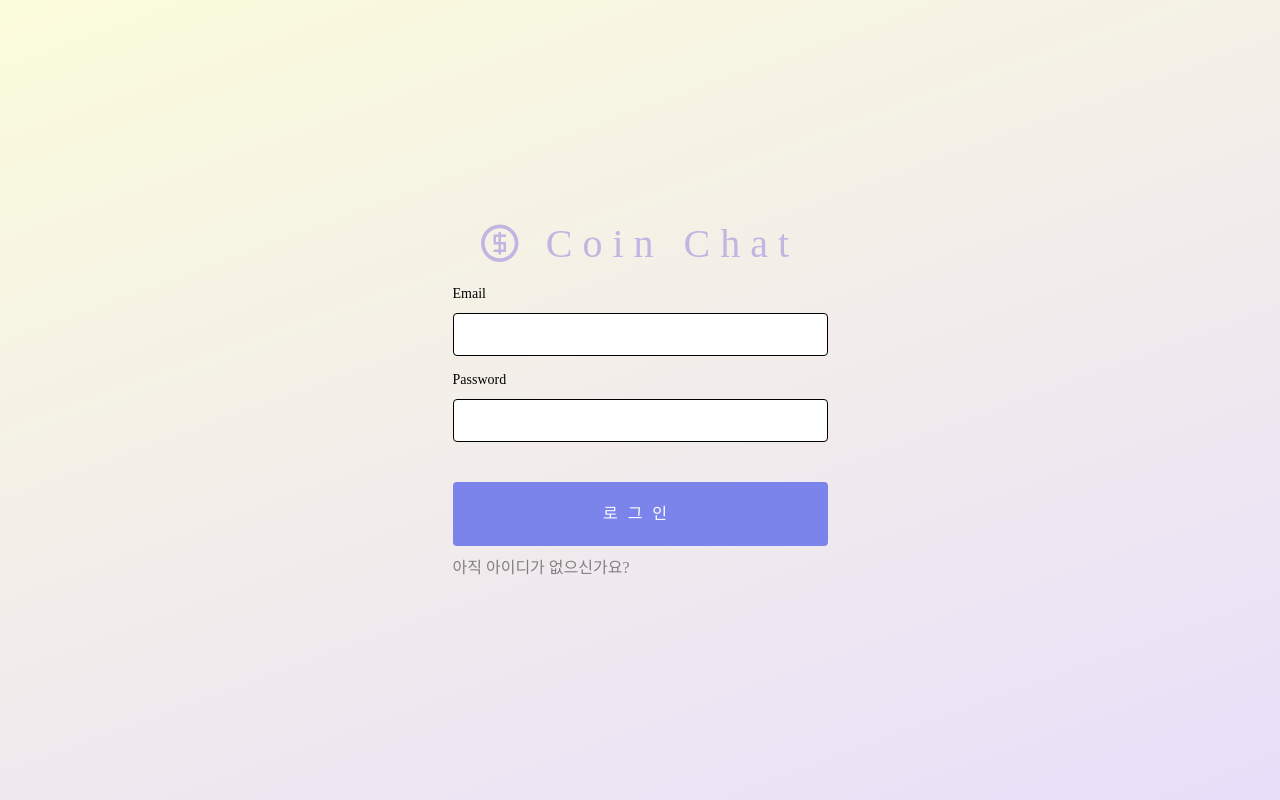
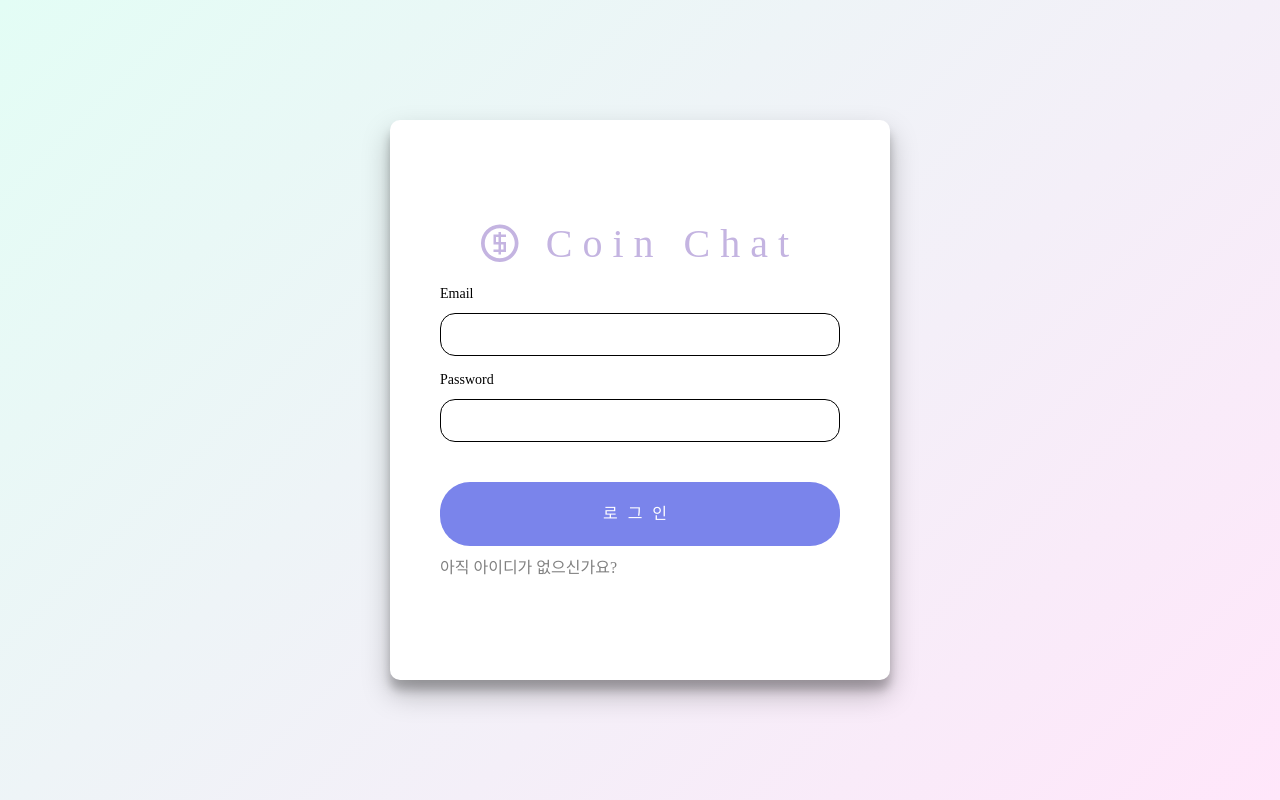
Before and after one commit to juni0914/Coin_chat, a React (Create React App) app: page /login in a window 1280 px wide. Built offline with nearby package versions, Linux system fonts and the light colour scheme; no server answers; a web font is replaced by a local one.

Commit message:
2022-11-29/22:18

```diff
--- a/src/components/LoginPage/LoginPage.js
+++ b/src/components/LoginPage/LoginPage.js
@@ -32,7 +32,8 @@ function LoginPage() {
     return (
         <>
         <div className="auth-wrapper" style={{
-            background: 'linear-gradient(-20deg, #e9defa 0%, #fbfcdb 100%)',
+      background: 'linear-gradient(-225deg, #E3FDF5 0%, #FFE6FA 100%)'
+
 
         }} >
             <form onSubmit={handleSubmit(onSubmit)}>
@@ -61,7 +62,9 @@ function LoginPage() {
 
                 <input type="submit" value="로그인" disabled={loading} />
                 <Link style={{ color: 'gray', textDecoration: 'none' }} to="/register">아직 아이디가 없으신가요?  </Link>
+
             </form>
+
         </div>
 
 
--- a/src/components/RegisterPage/RegisterPage.js
+++ b/src/components/RegisterPage/RegisterPage.js
@@ -52,13 +52,14 @@ function RegisterPage() {
 
 
   return (
-    <div className="auth-wrapper">
+    <div className="auth-wrapper" style={{
+      background: 'linear-gradient(-225deg, #E3FDF5 0%, #FFE6FA 100%)',
 
-      <div style={{textAlign: 'center'}}>
-        <h2 style={{fontSize: '40px',letterSpacing: '10px', color:"#C4B4E1"}}>회원가입</h2>
-      </div>
+  }}>
+
 
       <form onSubmit={handleSubmit(onSubmit)}>
+      <h2 style={{fontSize: '40px',letterSpacing: '10px', color:"#C4B4E1",textAlign: 'center'}}>회원가입</h2>
           <label>Email</label>
            <input
               name="email"
--- a/src/index.css
+++ b/src/index.css
@@ -1,11 +1,5 @@
 body {
-  	background: #EDEDEE;
-	display: flex;
-	justify-content: center;
-	flex-direction: column;
-	font-family: 'Raleway', sans-serif;
-	height: 100vh;
-	margin: -20px 0 50px;
+
   font-family: -apple-system, BlinkMacSystemFont, "Segoe UI", "Roboto", "Oxygen",
     "Ubuntu", "Cantarell", "Fira Sans", "Droid Sans", "Helvetica Neue",
     sans-serif;
@@ -39,6 +33,9 @@ body {
   font-style: normal;
 }
 
+
+
+
 h2{
   font-family: 'twayair';
 }
@@ -58,6 +55,7 @@ div{
 
 
 .auth-wrapper  {
+
   display: flex;
   flex-direction: column;
   min-height: 100vh;
@@ -65,11 +63,16 @@ div{
 
 }
 
-.auth-wrapper form {
-  width: 375px;
-  margin: 0 auto;
 
 
+.auth-wrapper form {
+  width: 500px;
+  margin: 0 auto;
+  padding: 100px 50px;
+  background-color: #FFFFFF;
+  border-radius: 10px;
+  	box-shadow: 0 14px 28px rgba(0,0,0,0.25),
+			0 10px 10px rgba(0,0,0,0.22);
 }
 
 .auth-wrapper h1 {
@@ -99,7 +102,7 @@ div{
   display: block;
   box-sizing: border-box;
   width: 100%;
-  border-radius: 4px;
+  border-radius: 15px;
   border: 1px solid black;
   padding: 10px 15px;
   margin-bottom: 10px;
@@ -122,12 +125,15 @@ div{
   color: white;
   text-transform: uppercase;
   border: none;
+  border-radius: 30px;
   margin-top: 40px;
   padding: 20px;
   font-size: 16px;
   font-weight: 100;
   letter-spacing: 10px;
 }
+
+
 
 .message-form-button {
   background: #7A84EB;
```
